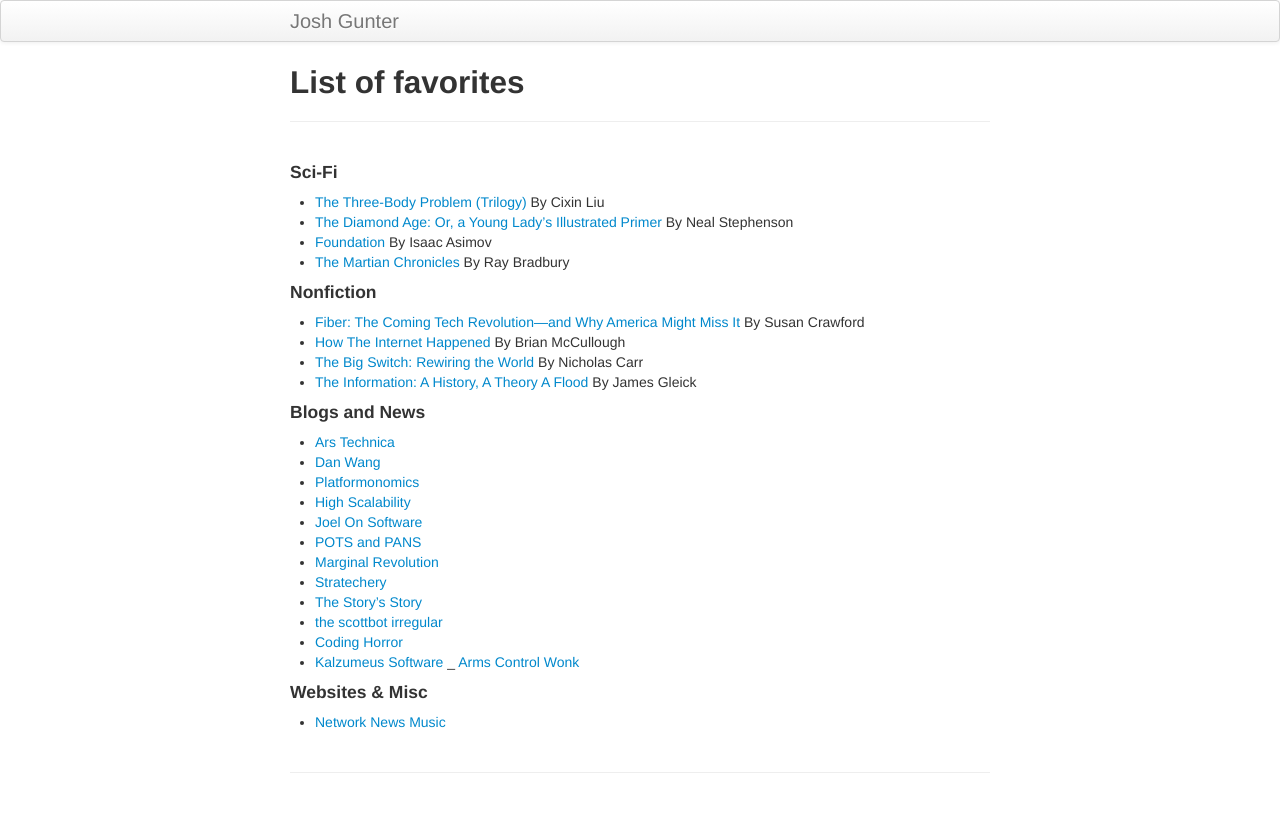
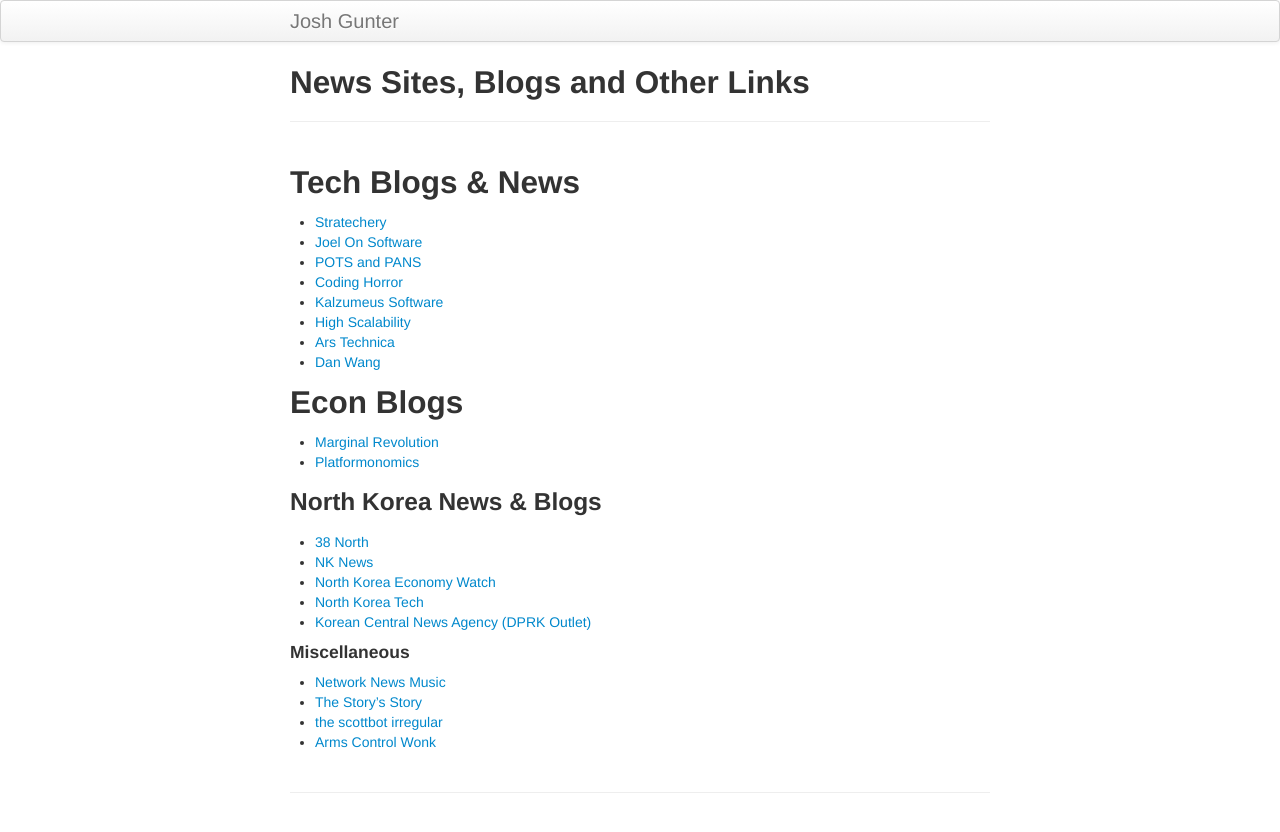
Before and after one commit to joshgunter/gunter_website, a Jekyll site: the page built from index.md, in a window 1280 px wide. Shown: the top 832 px of the page. Built offline with Jekyll 4.4.1, drawn with Linux system fonts in a browser that asks for light colours.

Commit message:
Update index.md

```diff
--- a/index.md
+++ b/index.md
@@ -1,35 +1,32 @@
 ---
 layout: page
-title: List of favorites
+title: News Sites, Blogs and Other Links
 description: Some lists of things I find interesting.
 ---
 
-#### Sci-Fi
-- [The Three-Body Problem (Trilogy)](pages/three-body.html) By Cixin Liu
-- [The Diamond Age: Or, a Young Lady's Illustrated Primer](pages/diamond-age.html) By Neal Stephenson
-- [Foundation](pages/foundation.html) By Isaac Asimov
-- [The Martian Chronicles](pages/martain-chronicles.html) By Ray Bradbury
-
-#### Nonfiction
-- [Fiber: The Coming Tech Revolution―and Why America Might Miss It](pages/fiber.html) By Susan Crawford
-- [How The Internet Happened](pages/how-the-internet.html) By Brian McCullough
-- [The Big Switch: Rewiring the World](pages/big-switch.html) By Nicholas Carr
-- [The Information: A History, A Theory A Flood](pages/the-information.html) By James Gleick
-
-#### Blogs and News
+##  Tech Blogs & News
+- [Stratechery](https://stratechery.com/)
+- [Joel On Software](https://www.joelonsoftware.com/)
+- [POTS and PANS](https://potsandpansbyccg.com/)
+- [Coding Horror](https://blog.codinghorror.com/)
+- [Kalzumeus Software](https://www.kalzumeus.com/)
+- [High Scalability](http://highscalability.com/)
 - [Ars Technica](https://arstechnica.com/)
 - [Dan Wang](https://danwang.co/)
+
+## Econ Blogs
+- [Marginal Revolution](https://marginalrevolution.com/)
 - [Platformonomics](http://www.platformonomics.com/)
-- [High Scalability](http://highscalability.com/)
-- [Joel On Software](https://www.joelonsoftware.com/)
-- [POTS and PANS](https://potsandpansbyccg.com/)
-- [Marginal Revolution](https://marginalrevolution.com/)
-- [Stratechery](https://stratechery.com/)
+
+### North Korea News & Blogs
+- [38 North](https://www.38north.org/)
+- [NK News](https://www.nknews.org/)
+- [North Korea Economy Watch](http://www.nkeconwatch.com/)
+- [North Korea Tech](https://www.northkoreatech.org/)
+- [Korean Central News Agency (DPRK Outlet)](https://www.northkoreatech.org/)
+
+#### Miscellaneous
+- [Network News Music](https://www.networknewsmusic.com/)
 - [The Story's Story](https://jakeseliger.com/)
 - [the scottbot irregular](https://scottbot.net/)
-- [Coding Horror](https://blog.codinghorror.com/)
-- [Kalzumeus Software](https://www.kalzumeus.com/)
-_ [Arms Control Wonk](https://www.armscontrolwonk.com)
-
-#### Websites & Misc
-- [Network News Music](https://www.networknewsmusic.com/)
+- [Arms Control Wonk](https://www.armscontrolwonk.com)
```
